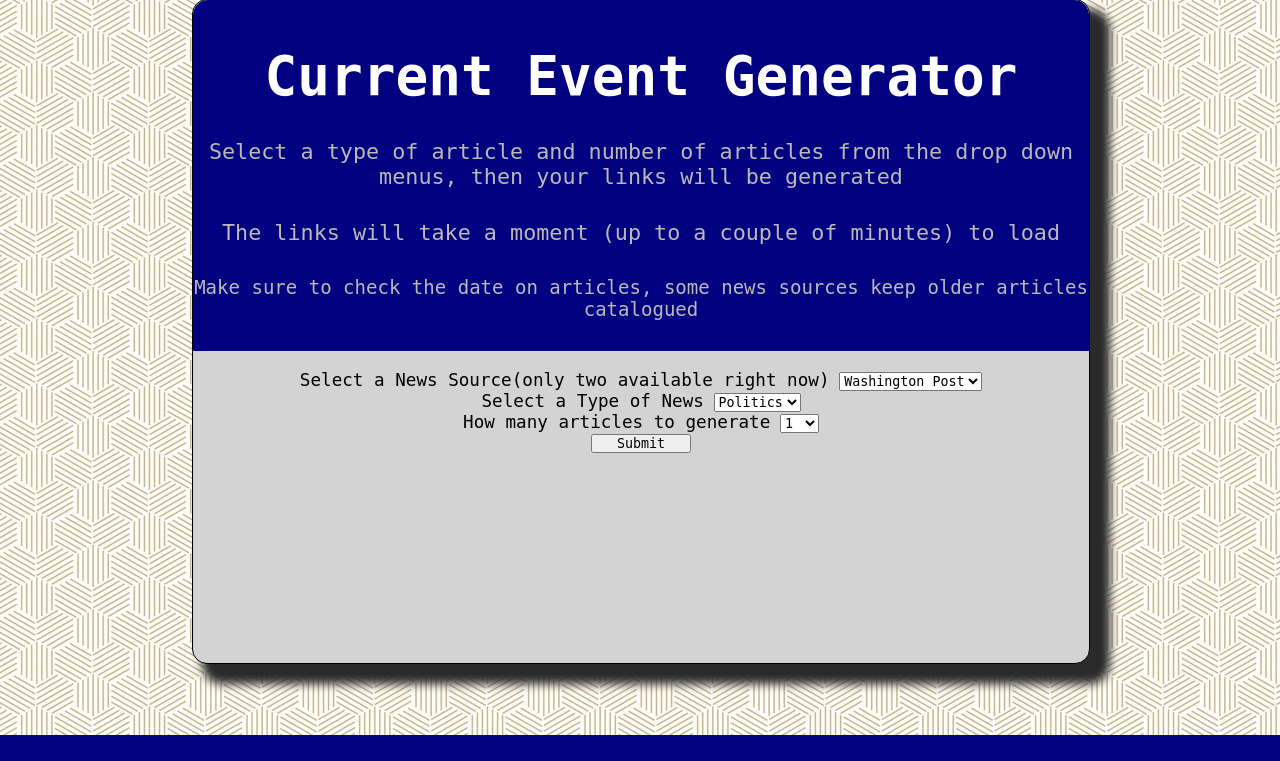
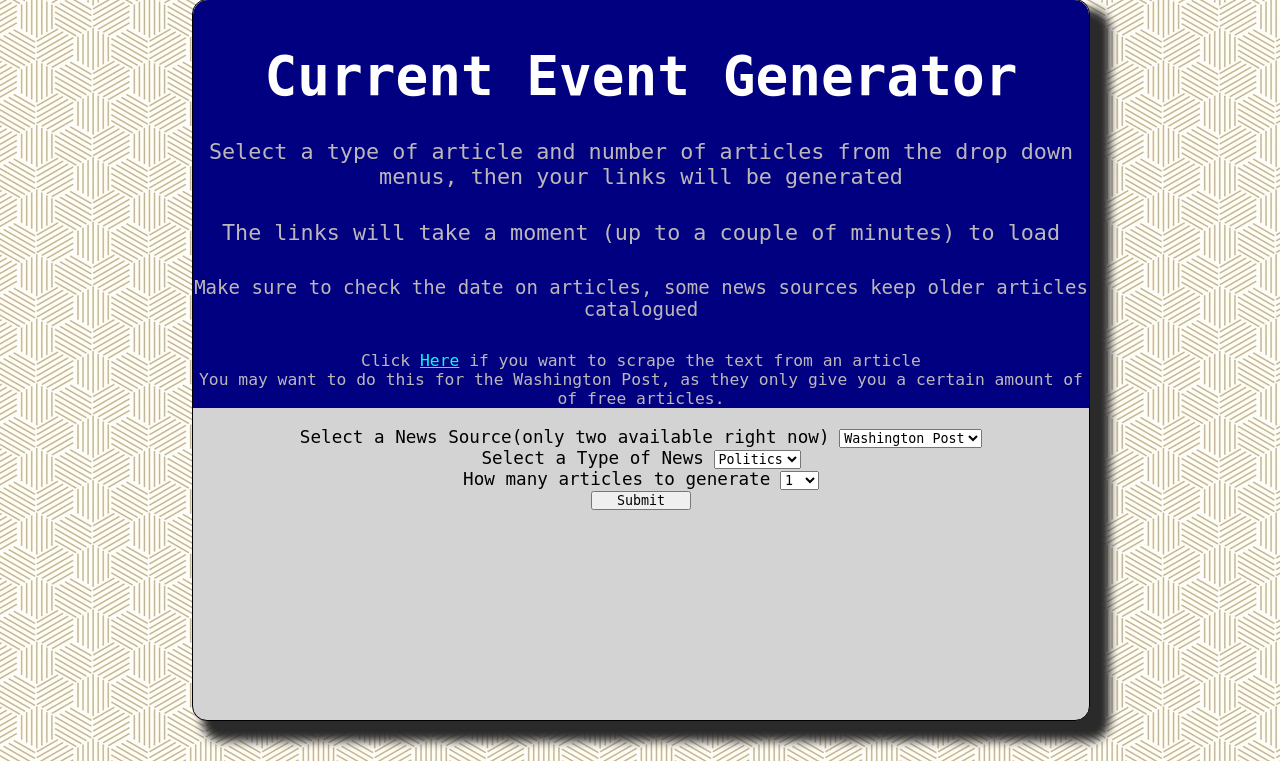
Before and after one commit to Si-Alm/current-events, a Flask app: page / in a window 1280 px wide. Shown: the part 65-826 px from the top of the page. Before the commit the page ends 800 px from the top, so only its background shows below. Run offline with Flask 2, Linux system fonts and the light colour scheme.

Commit message:
Text Scraper

```diff
--- a/templates/article.html
+++ b/templates/article.html
@@ -21,6 +21,13 @@
                     Make sure to check the date on articles, some news sources keep older articles catalogued
                 </h4>
                 <br />
+                <h5 style="font-size: .6em; font-weight: lighter; color: rgb(189, 184, 184)">
+                    Click <a id="pageRoute" href="{{ url_for('.textScrape', _anchor='articletext.html') }}">Here</a> if you want to scrape the text from an article
+                </h5>
+                <h5 style="font-size: .6em; font-weight: lighter; color: rgb(189, 184, 184)">
+                    You may want to do this for the Washington Post, as they only give you a certain amount of
+                    of free articles.
+                </h5>
             </div>
             <div id="form-body">
                 <form action="" method="post">
```
